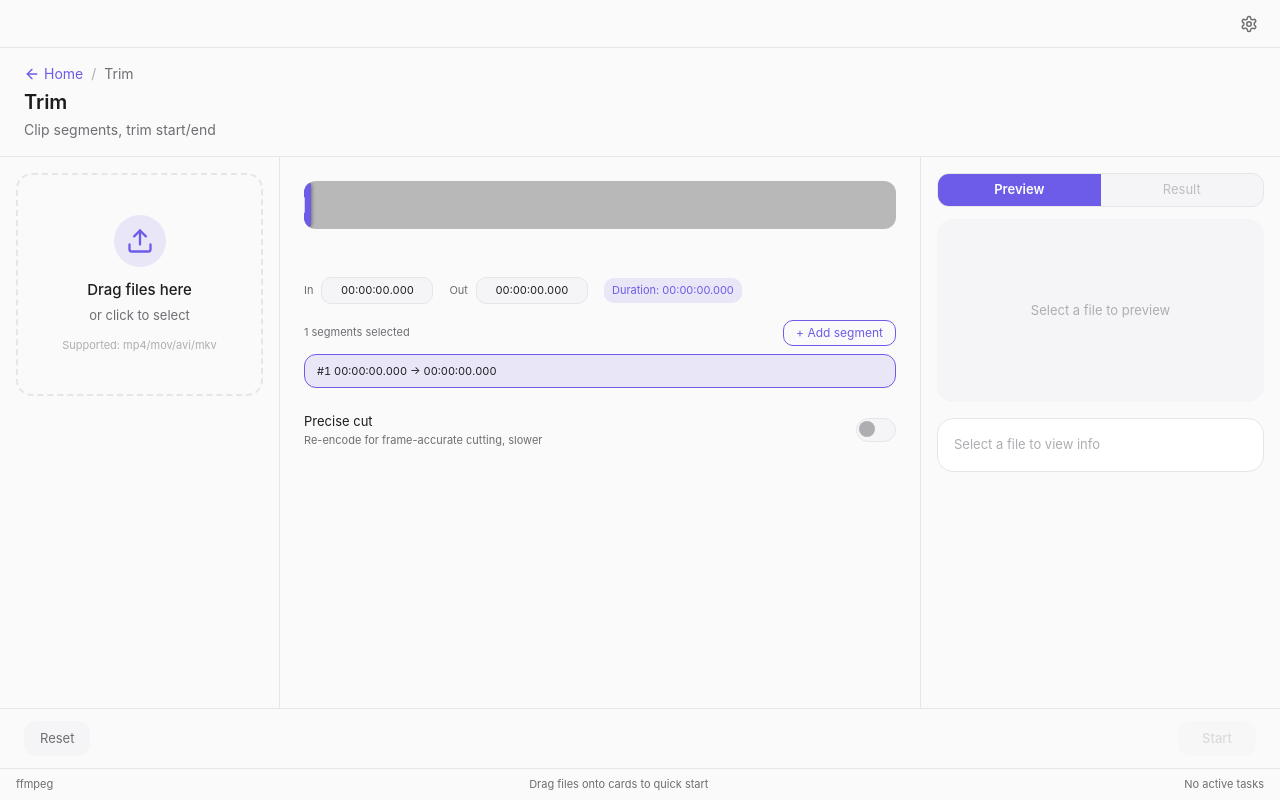
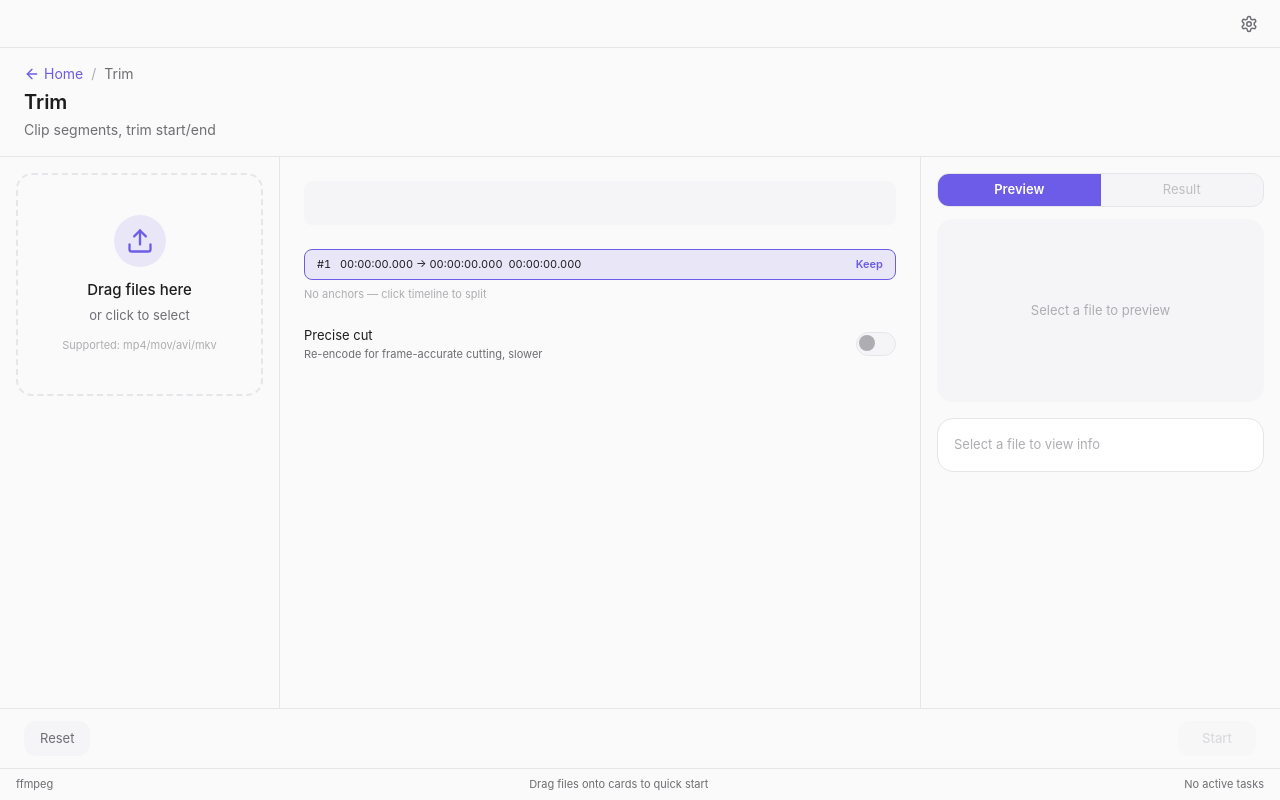
Before and after one commit to yummysource/clipforge, a React (Vite) app: page /trim in a window 1280 px wide. Built offline with nearby package versions, Linux system fonts and the light colour scheme.

Commit message:
feat(trim): integrate SplitTimeline into TrimPage with seek support

```diff
--- a/src/pages/TrimPage.tsx
+++ b/src/pages/TrimPage.tsx
@@ -1,10 +1,15 @@
 /**
- * @file 裁剪剪切页面
- * @description 视频裁剪功能页面，支持时间轴选择和多片段裁剪
+ * @file 裁剪剪切页面（锚点式分割版本）
+ * @description 用户在时间轴放置锚点分割视频，选择保留哪些片段，拖动锚点时实时预览。
+ *
+ * 数据流：
+ * - VideoPreview (内嵌于 FeatureLayout) → onSeekReady → seekRef
+ * - SplitTimeline → onSeek → seekRef.current(time)
+ * - anchors + segmentIncluded → computeSegments() → ffmpeg segments
  */
-import { useState, useCallback } from 'react';
+import { useState, useCallback, useRef } from 'react';
 import { FeatureLayout } from '@/components/layout/FeatureLayout';
-import { TimelineSelector, type TimeSegment } from '@/components/shared/TimelineSelector';
+import { SplitTimeline, type Anchor } from '@/components/shared/SplitTimeline';
 import { useTask } from '@/hooks/useTask';
 import { useAppStore } from '@/stores/useAppStore';
 import { useSettingsStore } from '@/stores/useSettingsStore';
@@ -14,13 +19,14 @@ import { buildOutputPath } from '@/lib/output';
 import { useT } from '@/i18n';
 
 /**
- * 裁剪剪切页面组件
+ * 裁剪剪切页面组件（锚点式分割）
  *
  * 功能特点：
- * - 时间轴可视化选择入点/出点
- * - 支持多片段裁剪
- * - 可选精确切割（重编码）或快速切割（流复制）
- * - 多片段可选合并为一个文件或分别导出
+ * - 时间轴上放置倒三角锚点来精确分割视频
+ * - 每段可独立选择「保留」或「跳过」
+ * - 拖动锚点时右侧视频实时 seek 到对应帧
+ * - 精确切割（重编码）开关
+ * - 至少保留一段才能开始处理
  */
 export function TrimPage() {
   const { status, progress, result, error, execute, cancel, reset } = useTask('trim');
@@ -30,42 +36,79 @@ export function TrimPage() {
   const outputSuffix = useSettingsStore((s) => s.outputSuffix);
   const t = useT();
 
-  /* 参数状态 */
-  const [segments, setSegments] = useState<TimeSegment[]>([
-    { id: '1', start: 0, end: 0 },
-  ]);
-  const [preciseCut, setPreciseCut] = useState(false);
-  const [mergeSegments, setMergeSegments] = useState(true);
-
-  /** 当前文件的时长 */
   const currentFile = files[selectedIndex];
   const duration = currentFile?.mediaInfo?.duration ?? 0;
 
-  /** 初始化片段（文件变化时） */
-  if (segments[0].end === 0 && duration > 0) {
-    setSegments([{ id: '1', start: 0, end: duration }]);
-  }
+  /** 锚点列表（空 = 无分割，整段视频） */
+  const [anchors, setAnchors] = useState<Anchor[]>([]);
 
-  /** 开始裁剪 */
+  /** 每段的保留状态（长度 = anchors.length + 1），初始为整段保留 */
+  const [segmentIncluded, setSegmentIncluded] = useState<boolean[]>([true]);
+
+  /** 是否启用精确切割（重编码，帧级精确但较慢） */
+  const [preciseCut, setPreciseCut] = useState(false);
+
+  /**
+   * seek 函数 ref，由 VideoPreview 通过 FeatureLayout.onVideoSeekReady 注入。
+   * 使用 ref 而非 state，避免注入时触发不必要的重渲染。
+   */
+  const seekRef = useRef<((time: number) => void) | null>(null);
+
+  /**
+   * 接收 VideoPreview 注入的 seek 函数，存入 ref
+   *
+   * @param seekFn - 视频播放器的 seek 函数
+   */
+  const handleVideoSeekReady = useCallback((seekFn: (time: number) => void) => {
+    seekRef.current = seekFn;
+  }, []);
+
+  /**
+   * 计算最终要传给 ffmpeg 的片段列表（仅 included=true 的段）
+   *
+   * @returns 过滤后的 start/end 片段数组
+   */
+  const computeSegments = useCallback(() => {
+    const sorted = [...anchors].sort((a, b) => a.time - b.time);
+    const points = [0, ...sorted.map((a) => a.time), duration];
+    return points
+      .slice(0, -1)
+      .map((start, i) => ({ start, end: points[i + 1] }))
+      .filter((_, i) => segmentIncluded[i] ?? true);
+  }, [anchors, segmentIncluded, duration]);
+
+  /**
+   * 开始处理：将保留的片段提交给 ffmpeg trimVideo
+   */
   const handleStart = useCallback(() => {
     if (!currentFile) return;
-
-    const outputName = generateOutputName(currentFile.name, outputSuffix);
-
+    const segments = computeSegments();
+    if (segments.length === 0) return; // 至少保留一段，防御性检查
     execute(trimVideo, {
       inputPath: currentFile.path,
-      outputPath: buildOutputPath(currentFile.path, outputName),
-      segments: segments.map((s) => ({ start: s.start, end: s.end })),
+      outputPath: buildOutputPath(
+        currentFile.path,
+        generateOutputName(currentFile.name, outputSuffix),
+      ),
+      segments,
       preciseCut,
-      mergeSegments,
+      mergeSegments: true, // 多段始终合并为单文件
     });
-  }, [currentFile, segments, preciseCut, mergeSegments, outputSuffix, execute]);
+  }, [currentFile, computeSegments, preciseCut, outputSuffix, execute]);
 
+  /**
+   * 全量重置：清除文件、任务状态、锚点和片段状态
+   */
   const handleReset = useCallback(() => {
     reset();
     clearFiles();
-    setSegments([{ id: '1', start: 0, end: 0 }]);
+    setAnchors([]);
+    setSegmentIncluded([true]);
   }, [reset, clearFiles]);
+
+  /** 当前保留的段数，用于判断开始按钮是否可用 */
+  const keptCount = segmentIncluded.filter(Boolean).length;
+  const startDisabled = keptCount === 0;
 
   return (
     <FeatureLayout
@@ -78,18 +121,33 @@ export function TrimPage() {
       onCancel={cancel}
       onReset={handleReset}
       taskResult={result}
+      startDisabled={startDisabled}
+      onVideoSeekReady={handleVideoSeekReady}
     >
-      {/* 时间轴选择器 */}
-      <TimelineSelector
+      {/* 锚点式分割时间轴 */}
+      <SplitTimeline
         duration={duration}
-        segments={segments}
-        onSegmentsChange={setSegments}
-        multiSegment
+        anchors={anchors}
+        segmentIncluded={segmentIncluded}
+        onAnchorsChange={setAnchors}
+        onSegmentIncludedChange={setSegmentIncluded}
+        onSeek={(time) => seekRef.current?.(time)}
         className="mb-6"
       />
 
-      {/* 裁剪选项 */}
-      <div className="flex flex-col gap-4">
+      {/* 全部跳过时的警告提示 */}
+      {startDisabled && duration > 0 && (
+        <p
+          style={{
+            fontSize: 'var(--font-size-xs)',
+            color: 'var(--color-error)',
+            marginBottom: '8px',
+          }}
+        >
+          {t('trim.allSegmentsSkipped')}
+        </p>
+      )}
+
       {/* 精确切割开关 */}
       <div className="flex items-center justify-between">
         <div>
@@ -117,37 +175,6 @@ export function TrimPage() {
           />
         </button>
       </div>
-
-        {/* 合并片段开关（多片段时显示） */}
-        {segments.length > 1 && (
-          <div className="flex items-center justify-between">
-            <div>
-              <p style={{ fontSize: 'var(--font-size-sm)', color: 'var(--color-text-primary)' }}>
-                {t('trim.mergeSegments')}
-              </p>
-              <p style={{ fontSize: 'var(--font-size-xs)', color: 'var(--color-text-secondary)' }}>
-                {t('trim.mergeSegmentsDesc')}
-              </p>
-            </div>
-            <button
-              onClick={() => setMergeSegments(!mergeSegments)}
-              className="relative w-10 h-6 rounded-full transition-colors cursor-pointer"
-              style={{
-                backgroundColor: mergeSegments ? 'var(--color-accent)' : 'var(--color-bg-tertiary)',
-                border: '1px solid var(--color-border)',
-              }}
-            >
-              <span
-                className="absolute top-0.5 w-4 h-4 rounded-full transition-transform"
-                style={{
-                  left: mergeSegments ? '20px' : '2px',
-                  backgroundColor: mergeSegments ? 'white' : 'var(--color-text-placeholder)',
-                }}
-              />
-            </button>
-          </div>
-        )}
-      </div>
     </FeatureLayout>
   );
 }
```
Lines whose indentation alone changed are shown as unchanged.
